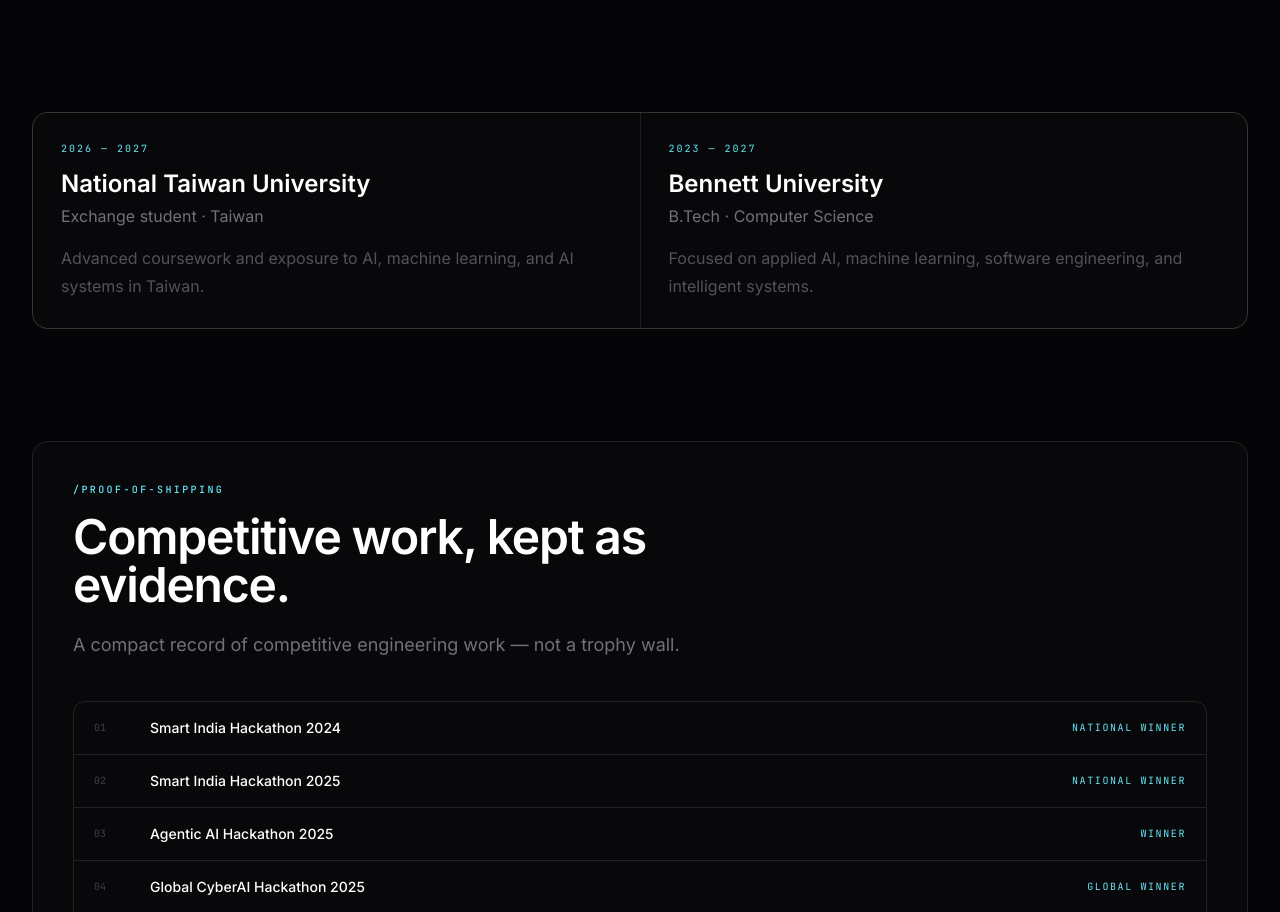
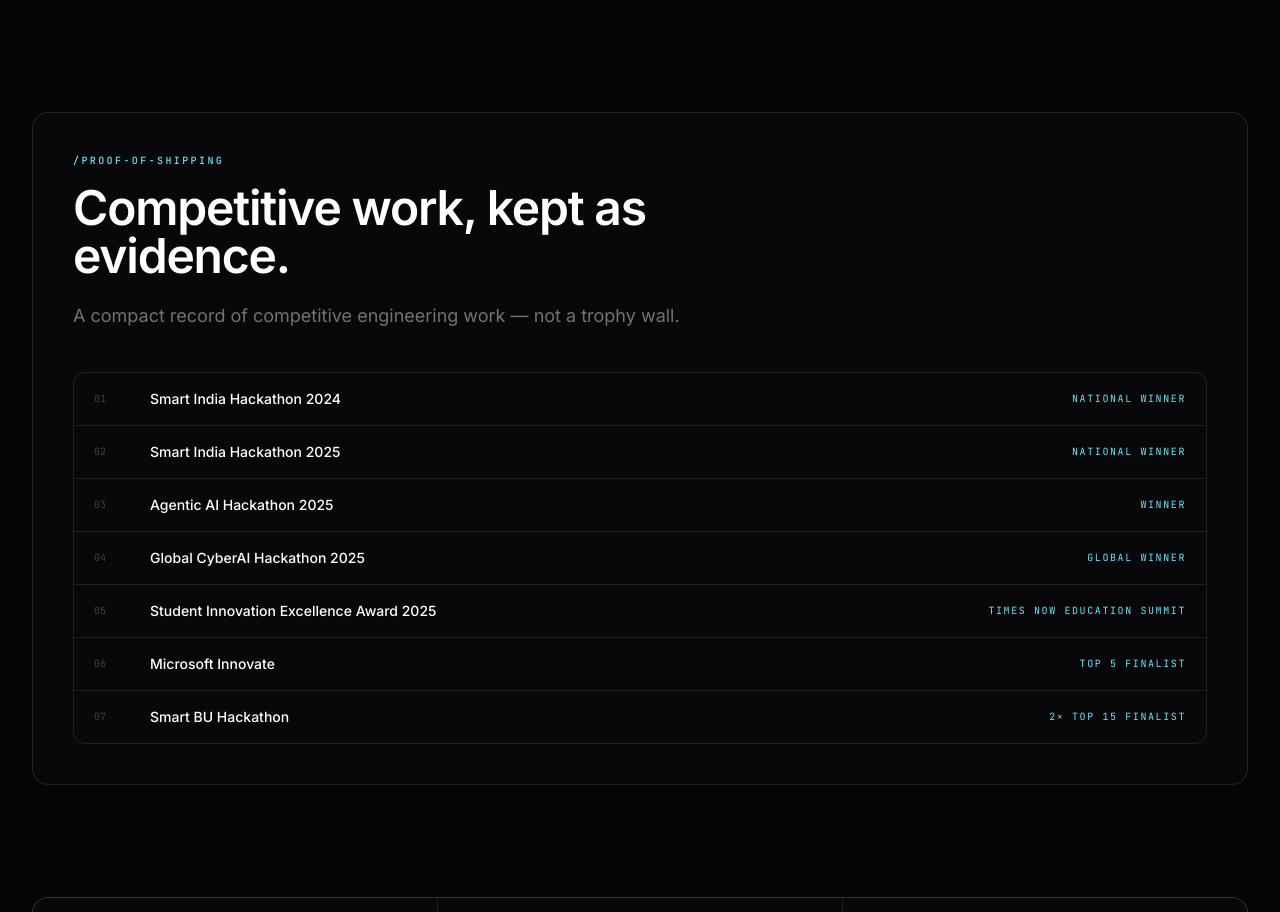
Before and after one commit to adityapurohit01/my_portfolio, a Next.js app: page / in a window 1280 px wide. Shown: the part 5733-6645 px from the top of the page. Built offline with nearby package versions, Linux system fonts and the light colour scheme.

Commit message:
Move education out of About section

```diff
--- a/src/components/About.tsx
+++ b/src/components/About.tsx
@@ -1,4 +1,4 @@
-import { capabilityGroups, experience } from "@/data/portfolio";
+import { capabilityGroups } from "@/data/portfolio";
 
 export default function About() {
   return (
@@ -37,22 +37,7 @@ export default function About() {
         </div>
       </section>
 
-      <section id="education" className="mx-auto max-w-7xl px-6 pb-28 lg:px-8">
-        <div className="grid gap-px overflow-hidden rounded-2xl border border-white/10 bg-white/10 md:grid-cols-2">
-          <div className="bg-[#08080a] p-7">
-            <p className="font-mono text-[10px] uppercase tracking-[0.2em] text-cyan-300">2026 — 2027</p>
-            <h3 className="mt-3 text-2xl font-semibold text-white">National Taiwan University</h3>
-            <p className="mt-1 text-zinc-500">Exchange student · Taiwan</p>
-            <p className="mt-4 leading-7 text-zinc-600">Advanced coursework and exposure to AI, machine learning, and AI systems in Taiwan.</p>
-          </div>
-          <div className="bg-[#08080a] p-7">
-            <p className="font-mono text-[10px] uppercase tracking-[0.2em] text-cyan-300">2023 — 2027</p>
-            <h3 className="mt-3 text-2xl font-semibold text-white">Bennett University</h3>
-            <p className="mt-1 text-zinc-500">B.Tech · Computer Science</p>
-            <p className="mt-4 leading-7 text-zinc-600">Focused on applied AI, machine learning, software engineering, and intelligent systems.</p>
-          </div>
-        </div>
-      </section>
+
     </>
   );
 }
```
